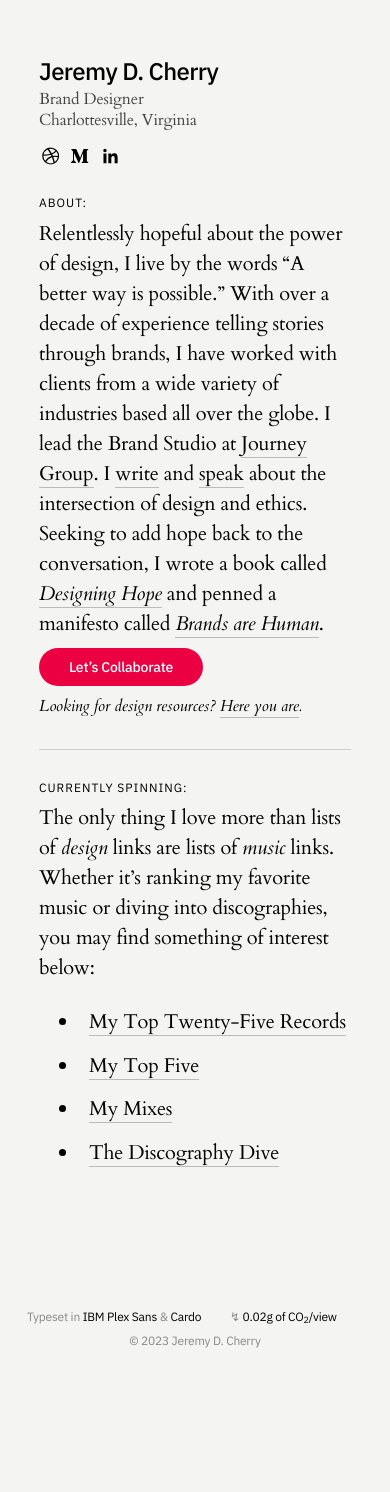
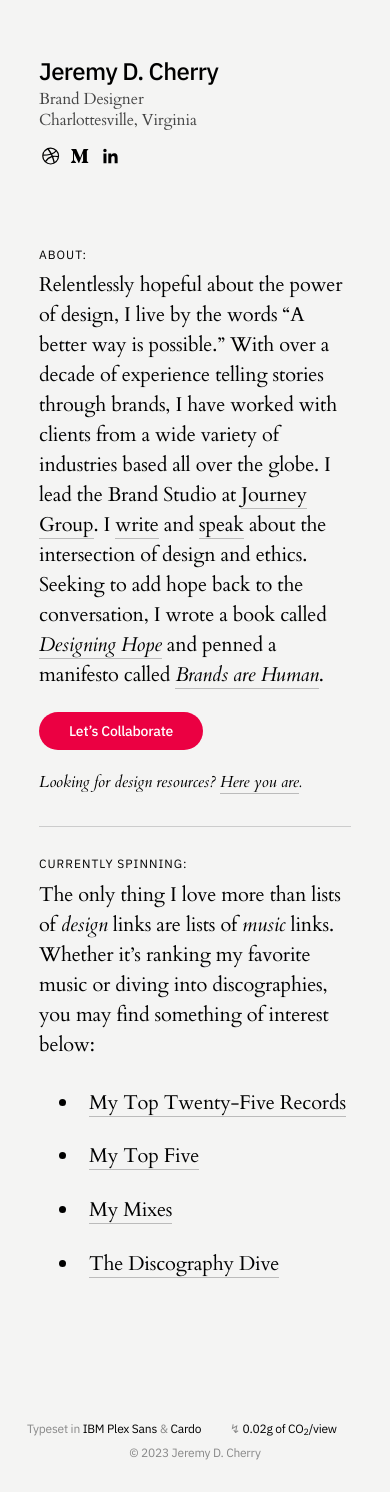
Before and after one commit to jeremydcherry/jeremydcherry.github.io, a Jekyll site: the page built from index.md, in a window 390 px wide. Built offline with Jekyll 4.4.1, drawn with Linux system fonts in a browser that asks for light colours; before the commit the page ends 1380 px from its top, so only the background shows below that.

Commit message:
Updated mobile styles

```diff
--- a/_sass/main.scss
+++ b/_sass/main.scss
@@ -557,7 +557,7 @@ footer a:hover{
   .page-header{margin: 1em auto 1em;}
   .column{width: 100%;}
   .column-half{width: 100%;}
-  .col-main-half-1{padding: 10% 10% 0 10%;}
+  .col-main-half-1{padding: 10% 10% 10% 10%;}
   .col-main-half-2{padding: 2% 10% 0;}
   .about{text-align: left; margin: 10px 0 0 20px;}
   .profile{padding: 0 0 0; margin: 0 auto 0;}
@@ -569,7 +569,7 @@ footer a:hover{
   .main-page{margin: 1em auto; max-width: 85%;}
   a.btn{padding: 10px 30px;}
   a.btn_secondary{padding: 10px 20px;}
-  p {font-size: 20px;}
+  p {font-size: 20px; margin-block-end: 8%;}
   h1{font-size: 26px;}
   h2{font-size: 22px;}
   h3{font-size: 20px; line-height: 1.5;}
```
